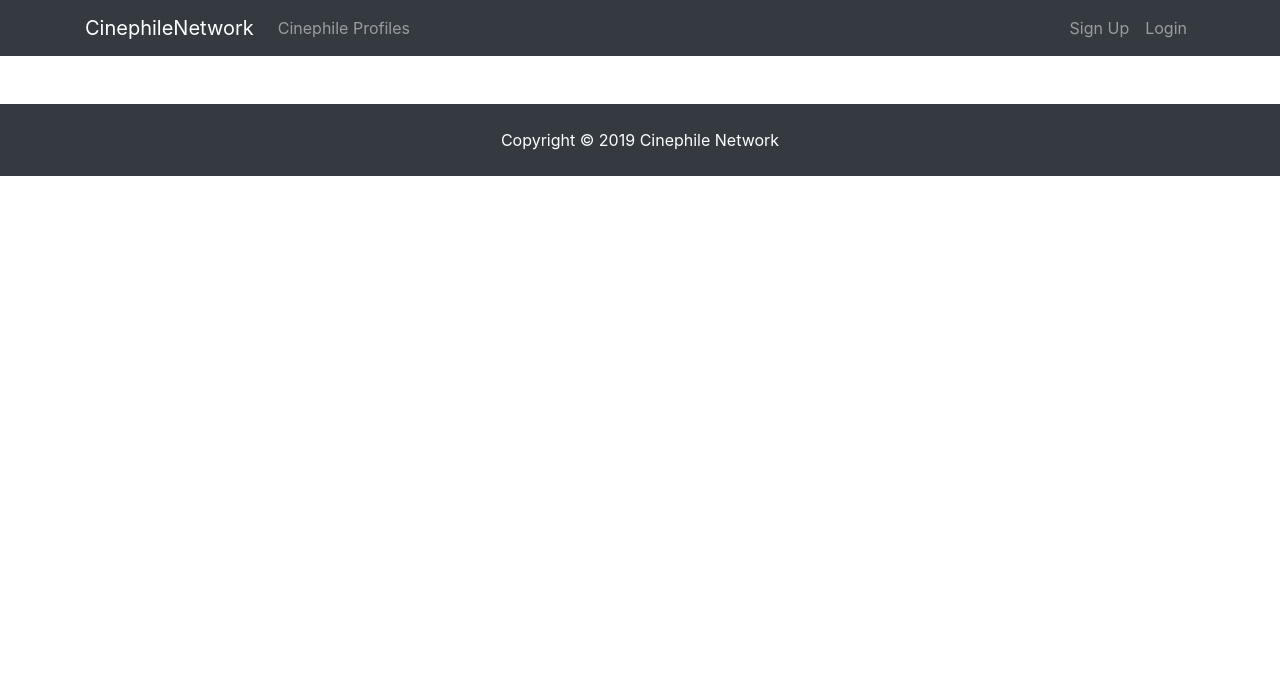
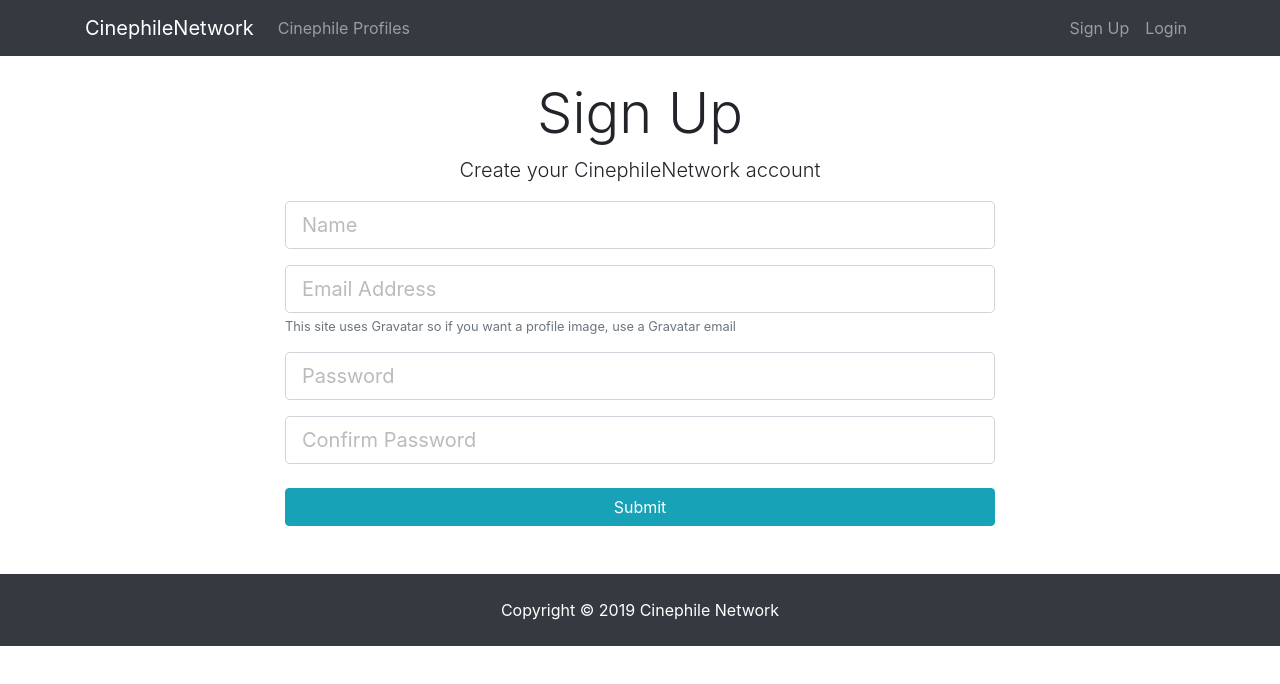
Before and after one commit to SanidhyaKeluskar/cinephilenetwork, a React (Create React App) app in the folder client/: page /register in a window 1280 px wide. Shown: the top 684 px of the page. Built offline with nearby package versions, Linux system fonts and the light colour scheme.

Commit message:
Form Validation on Registeration Page

```diff
--- a/client/src/App.js
+++ b/client/src/App.js
@@ -4,6 +4,9 @@
 import Navbar from "./components/layout/Navbar";
 import Footer from "./components/layout/Footer";
 import Landing from "./components/layout/Landing";
+import Register from "./components/auth/Register";
+import Login from "./components/auth/Login";
+
 import "./App.css";
 
 class App extends Component {
@@ -13,6 +16,10 @@
         <div className="App">
           <Navbar />
           <Route exact path="/" component={Landing} />
+          <div className="container">
+            <Route exact path="/login" component={Login} />
+            <Route exact path="/register" component={Register} />
+          </div>
           <Footer />
         </div>
       </Router>
--- a/client/src/components/auth/Login.js
+++ b/client/src/components/auth/Login.js
@@ -0,0 +1,69 @@
+import React, { Component } from "react";
+
+class Login extends Component {
+  constructor() {
+    super();
+    this.state = {
+      email: "",
+      password: ""
+    };
+
+    this.onChange = this.onChange.bind(this);
+    this.onSubmit = this.onSubmit.bind(this);
+  }
+
+  onChange(e) {
+    this.setState({ [e.target.name]: e.target.value });
+  }
+  onSubmit(e) {
+    e.preventDefault();
+    const newLogger = {
+      email: this.state.email,
+      password: this.state.password
+    };
+
+    console.log(newLogger);
+  }
+
+  render() {
+    return (
+      <div className="login">
+        <div className="container">
+          <div className="row">
+            <div className="col-md-8 m-auto">
+              <h1 className="display-4 text-center">Log In</h1>
+              <p className="lead text-center">
+                Sign in to your DevConnector account
+              </p>
+              <form onSubmit={this.onSubmit}>
+                <div className="form-group">
+                  <input
+                    type="email"
+                    className="form-control form-control-lg"
+                    placeholder="Email Address"
+                    name="email"
+                    value={this.state.email}
+                    onChange={this.onChange}
+                  />
+                </div>
+                <div className="form-group">
+                  <input
+                    type="password"
+                    className="form-control form-control-lg"
+                    placeholder="Password"
+                    name="password"
+                    value={this.state.password}
+                    onChange={this.onChange}
+                  />
+                </div>
+                <input type="submit" className="btn btn-info btn-block mt-4" />
+              </form>
+            </div>
+          </div>
+        </div>
+      </div>
+    );
+  }
+}
+
+export default Login;
--- a/client/src/components/auth/Register.js
+++ b/client/src/components/auth/Register.js
@@ -0,0 +1,124 @@
+import React, { Component } from "react";
+import axios from "axios";
+import classnames from "classnames";
+
+class Register extends Component {
+  constructor() {
+    super();
+    this.state = {
+      name: "",
+      email: "",
+      password: "",
+      password2: "",
+      errors: {}
+    };
+
+    this.onChange = this.onChange.bind(this);
+    this.onSubmit = this.onSubmit.bind(this);
+  }
+
+  onChange(e) {
+    this.setState({ [e.target.name]: e.target.value });
+  }
+  onSubmit(e) {
+    e.preventDefault();
+    const newUser = {
+      name: this.state.name,
+      email: this.state.email,
+      password: this.state.password,
+      password2: this.state.password2
+    };
+
+    axios
+      .post("/api/users/register", newUser)
+      .then(res => console.log(res.data))
+      .catch(err => this.setState({ errors: err.response.data }));
+  }
+
+  render() {
+    const { errors } = this.state;
+    return (
+      <div className="register">
+        <div className="container">
+          <div className="row">
+            <div className="col-md-8 m-auto">
+              <h1 className="display-4 text-center">Sign Up</h1>
+              <p className="lead text-center">
+                Create your CinephileNetwork account
+              </p>
+              <form noValidate onSubmit={this.onSubmit}>
+                <div className="form-group">
+                  <input
+                    type="text"
+                    className={classnames("form-control form-control-lg", {
+                      "is-invalid": errors.name
+                    })}
+                    placeholder="Name"
+                    name="name"
+                    value={this.state.name}
+                    onChange={this.onChange}
+                  />
+                  {errors.name && (
+                    <div className="invalid-feedback">{errors.name}</div>
+                  )}
+                </div>
+                <div className="form-group">
+                  <input
+                    type="email"
+                    className={classnames("form-control form-control-lg", {
+                      "is-invalid": errors.email
+                    })}
+                    placeholder="Email Address"
+                    name="email"
+                    value={this.state.email}
+                    onChange={this.onChange}
+                  />
+                  {errors.email && (
+                    <div className="invalid-feedback">{errors.email}</div>
+                  )}
+                  <small className="form-text text-muted">
+                    This site uses Gravatar so if you want a profile image, use
+                    a Gravatar email
+                  </small>
+                </div>
+                <div className="form-group">
+                  <input
+                    type="password"
+                    className={classnames("form-control form-control-lg", {
+                      "is-invalid": errors.password
+                    })}
+                    placeholder="Password"
+                    name="password"
+                    value={this.state.password}
+                    onChange={this.onChange}
+                  />
+                  {errors.password && (
+                    <div className="invalid-feedback">{errors.password2}</div>
+                  )}
+                </div>
+                <div className="form-group">
+                  <input
+                    type="password"
+                    className={classnames("form-control form-control-lg", {
+                      "is-invalid": errors.password2
+                    })}
+                    placeholder="Confirm Password"
+                    name="password2"
+                    value={this.state.password2}
+                    onChange={this.onChange}
+                  />
+                  {errors.password2 && (
+                    <div className="invalid-feedback">{errors.password2}</div>
+                  )}
+                </div>
+                <input type="submit" className="btn btn-info btn-block mt-4" />
+              </form>
+            </div>
+          </div>
+        </div>
+      </div>
+    );
+  }
+}
+
+export default Register;
--- a/client/src/components/layout/Landing.js
+++ b/client/src/components/layout/Landing.js
@@ -1,4 +1,5 @@
 import React, { Component } from "react";
+import { Link } from "react-router-dom";
 
 class Landing extends Component {
   render() {
@@ -13,12 +14,12 @@
                   Create a profile, share posts and discuss movies
                 </p>
                 <hr />
-                <a href="register.html" className="btn btn-lg btn-info mr-2">
+                <Link to="/register" className="btn btn-lg btn-info mr-2">
                   Sign Up
-                </a>
-                <a href="login.html" className="btn btn-lg btn-light">
+                </Link>
+                <Link to="/login" className="btn btn-lg btn-light">
                   Login
-                </a>
+                </Link>
               </div>
             </div>
           </div>
--- a/client/src/components/layout/Navbar.js
+++ b/client/src/components/layout/Navbar.js
@@ -1,13 +1,14 @@
 import React, { Component } from "react";
+import { Link } from "react-router-dom";
 
 class Navbar extends Component {
   render() {
     return (
       <nav className="navbar navbar-expand-sm navbar-dark bg-dark mb-4">
         <div className="container">
-          <a className="navbar-brand" href="landing.html">
+          <Link className="navbar-brand" to="/">
             CinephileNetwork
-          </a>
+          </Link>
           <button
             className="navbar-toggler"
             type="button"
@@ -20,23 +21,23 @@
           <div className="collapse navbar-collapse" id="mobile-nav">
             <ul className="navbar-nav mr-auto">
               <li className="nav-item">
-                <a className="nav-link" href="profiles.html">
+                <Link className="nav-link" to="/profiles">
                   {" "}
                   Cinephile Profiles{" "}
-                </a>
+                </Link>
               </li>
             </ul>
 
             <ul className="navbar-nav ml-auto">
               <li className="nav-item">
-                <a className="nav-link" href="register.html">
+                <Link className="nav-link" to="/register">
                   Sign Up
-                </a>
+                </Link>
               </li>
               <li className="nav-item">
-                <a className="nav-link" href="login.html">
+                <Link className="nav-link" to="/login">
                   Login
-                </a>
+                </Link>
               </li>
             </ul>
           </div>
```
Also changed, not shown: client/package.json (+8 -2 lines), 2 other files (tests, documents, lock files or other folders).
